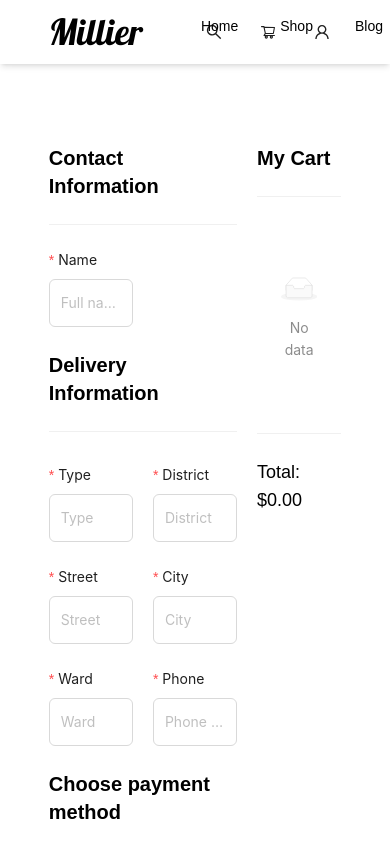
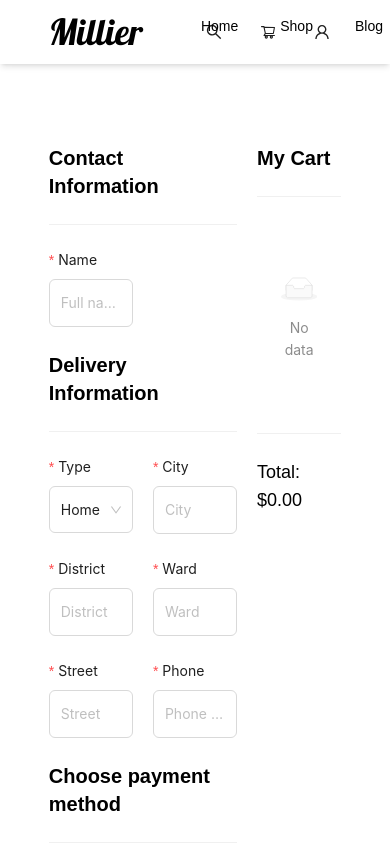
Before and after one commit to holimm/millierstore, a Next.js app: page /checkout in a window 390 px wide. Shown: the top 845 px of the page. Built offline with nearby package versions, Linux system fonts and the light colour scheme; a web font is replaced by a local one.

Commit message:
Update address form type, phone

```diff
--- a/modules/profile/addAddressModal.tsx
+++ b/modules/profile/addAddressModal.tsx
@@ -1,9 +1,10 @@
 import { CustomButton } from "@/components/common";
+import { phoneConstraint } from "@/helpers/constraint/userDataContraint";
 import { UserAddressType, UserType } from "@/models/userModel";
 import { createUserAddress } from "@/redux/entities/users/asyncThunk";
 import { useAppDispatch, useAppSelector } from "@/redux/hooks";
 import { getUserCreateAddressLoading } from "@/redux/selectors/user";
-import { Col, Divider, Form, Input, Modal, Row, Spin } from "antd";
+import { Col, Divider, Form, Input, Modal, Row, Select, Spin } from "antd";
 import { isEmpty } from "lodash";
 import { ChangeEvent, useEffect, useState } from "react";
 
@@ -65,25 +66,42 @@ export const AddressFormItem = ({
         <Form.Item<UserAddressType>
           name="type"
           label="Type"
-          className="mt-2"
           rules={[
             { required: true, message: "Please input your address type!" },
           ]}
         >
-          <Input className="py-3" placeholder="Type" size="middle" />
+          <Select
+            style={{ height: "47px" }}
+            size="middle"
+            defaultValue={"Home"}
+          >
+            <Select.Option value="Home">Home</Select.Option>
+            <Select.Option value="Office">Office</Select.Option>
+          </Select>
         </Form.Item>
+      </Col>
+      <Col span={12}>
         <Form.Item<UserAddressType>
-          name="street"
-          label="Street"
-          className="mt-2"
-          rules={[{ required: true, message: "Please input your street!" }]}
+          name="city"
+          label="City"
+          rules={[{ required: true, message: "Please input your city!" }]}
         >
-          <Input className="py-3" placeholder="Street" size="middle" />
+          <Input className="py-3" placeholder="City" size="middle" />
         </Form.Item>
+      </Col>
+      <Col span={12}>
+        <Form.Item<UserAddressType>
+          name="district"
+          label="District"
+          rules={[{ required: true, message: "Please input your dictrict!" }]}
+        >
+          <Input className="py-3" placeholder="District" size="middle" />
+        </Form.Item>
+      </Col>
+      <Col span={12}>
         <Form.Item<UserAddressType>
           name="ward"
           label="Ward"
-          className="mt-2"
           rules={[{ required: true, message: "Please input your ward!" }]}
         >
           <Input className="py-3" placeholder="Ward" size="middle" />
@@ -91,28 +109,18 @@ export const AddressFormItem = ({
       </Col>
       <Col span={12}>
         <Form.Item<UserAddressType>
-          name="district"
-          label="District"
-          className="mt-2"
-          rules={[{ required: true, message: "Please input your dictrict!" }]}
+          name="street"
+          label="Street"
+          rules={[{ required: true, message: "Please input your street!" }]}
         >
-          <Input className="py-3" placeholder="District" size="middle" />
+          <Input className="py-3" placeholder="Street" size="middle" />
         </Form.Item>
-        <Form.Item<UserAddressType>
-          name="city"
-          label="City"
-          className="mt-2"
-          rules={[{ required: true, message: "Please input your city!" }]}
-        >
-          <Input className="py-3" placeholder="City" size="middle" />
-        </Form.Item>
+      </Col>
+      <Col span={12}>
         <Form.Item<UserAddressType>
           name="phone"
           label="Phone"
-          className="mt-2"
-          rules={[
-            { required: true, message: "Please input your phone number!" },
-          ]}
+          rules={phoneConstraint}
         >
           <Input className="py-3" placeholder="Phone number" size="middle" />
         </Form.Item>
--- a/pages/checkout/index.tsx
+++ b/pages/checkout/index.tsx
@@ -79,7 +79,7 @@ export default function Home() {
             initialValues={{
               name: "",
               method: "cod",
-              type: "",
+              type: "Home",
               street: "",
               ward: "",
               district: "",
```
